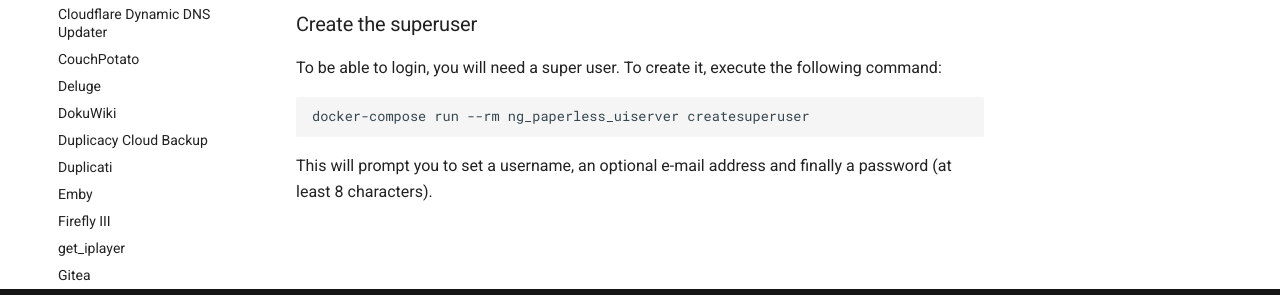
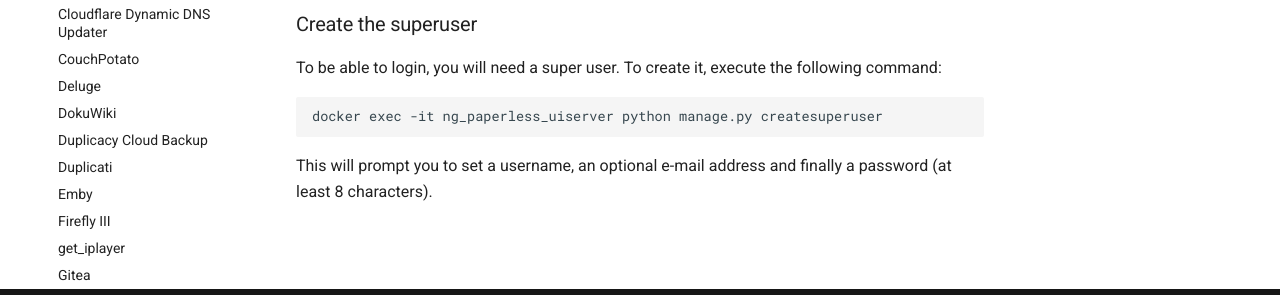
Before and after one commit to davestephens/ansible-nas, an MkDocs documentation site: the page built from docs/applications/paperless_ng.md, in a window 1280 px wide. Shown: the part 546-841 px from the top of the page. Built offline with MkDocs 1.6.1 and Material for MkDocs 9.7.7, drawn with Linux system fonts in a browser that asks for light colours; comment, search, counter and statistics services are not loaded.

Commit message:
Fix documentation on how to create the superuser

````diff
--- a/docs/applications/paperless_ng.md
+++ b/docs/applications/paperless_ng.md
@@ -17,7 +17,7 @@ The paperless-ng web interface can be found at http://ansible_nas_host_or_ip:169
 To be able to login, you will need a super user. To create it, execute the following command:
 
 ```bash
-docker-compose run --rm ng_paperless_uiserver createsuperuser
+docker exec -it ng_paperless_uiserver python manage.py createsuperuser
 ```
 
 This will prompt you to set a username, an optional e-mail address and finally a password (at least 8 characters).
````
